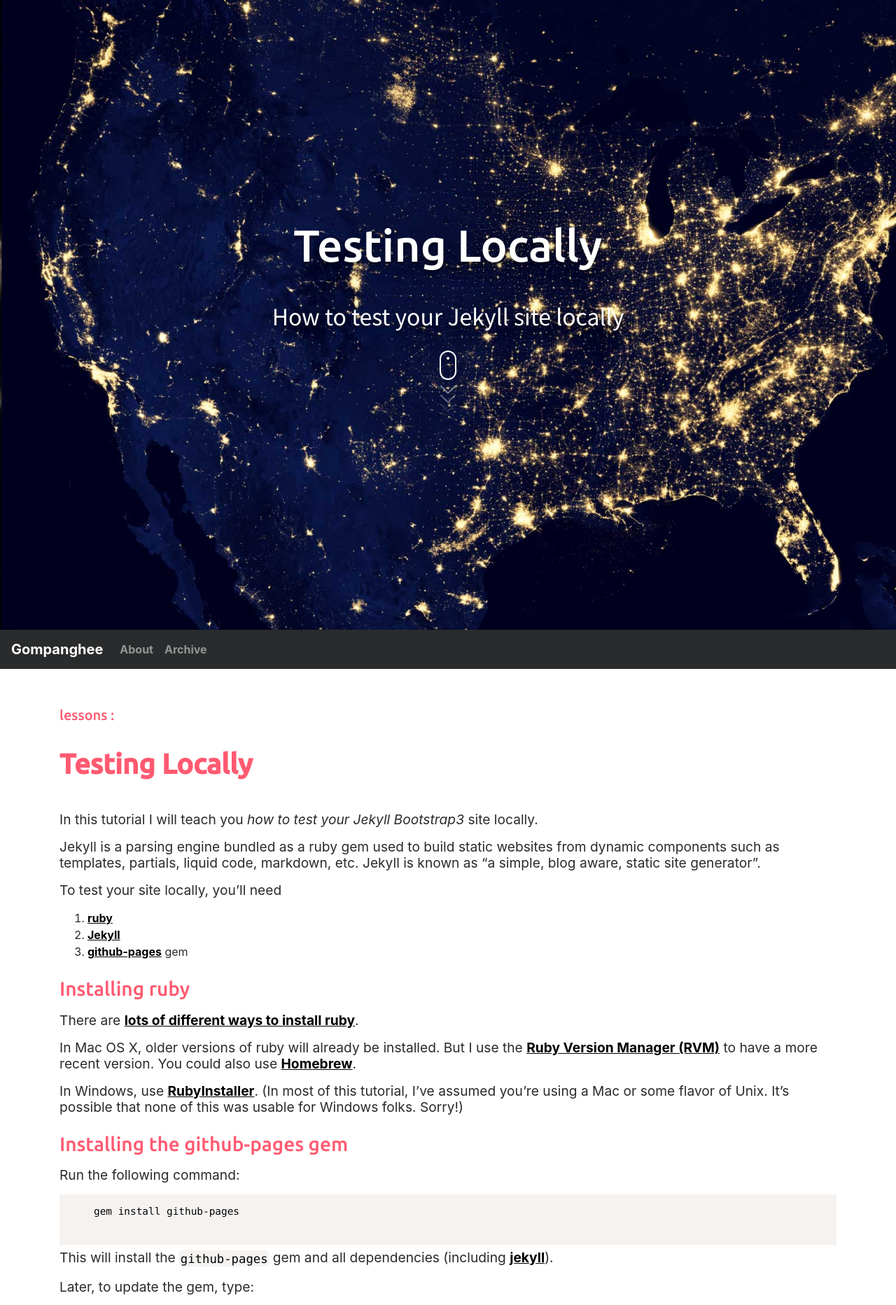
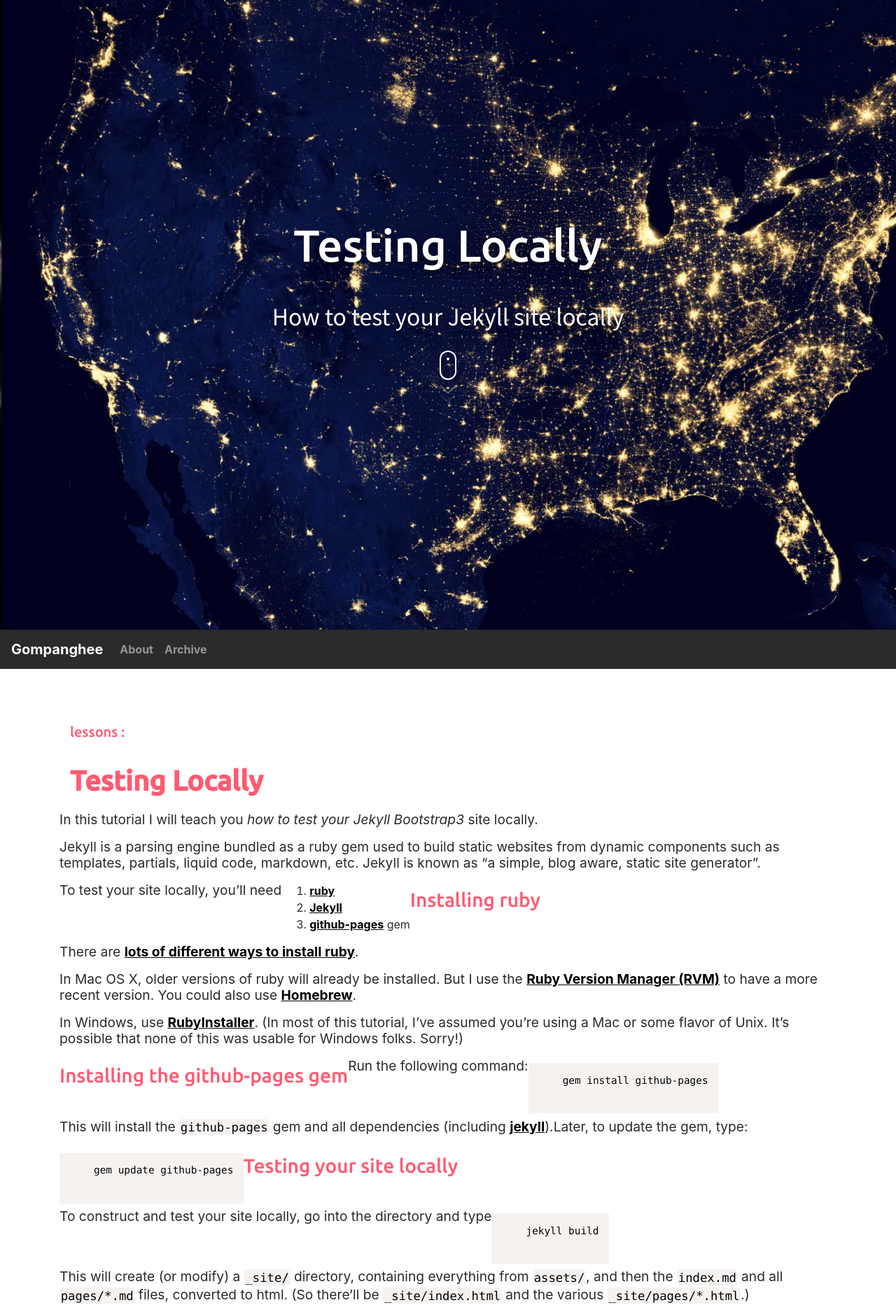
Before and after one commit to gompanghee/gompanghee.github.io, a Jekyll site: the page built from _posts/lessons/2017-01-17-testing-locally.md, in a window 1280 px wide. Shown: the top 1865 px of the page at 70% size. Built offline with Jekyll 4.4.1, drawn with Linux system fonts in a browser that asks for light colours; nearby versions of some CDN libraries; comment, search, counter and statistics services are not loaded.

Commit message:
Update post.html

```diff
--- a/_includes/themes/bootstrap/post.html
+++ b/_includes/themes/bootstrap/post.html
@@ -332,6 +332,11 @@
 <br />
 
     <div class="container">
+
+        <div class="col-sm-12 blog-main post">
+
+          {% include ads-block.html %}
+          <br />
           <div class="row post">
 
             <div class="col-sm-6">
@@ -349,11 +354,6 @@
           </div>
 
           <div class="row">
-
-        <div class="col-sm-12 blog-main post">
-
-          {% include ads-block.html %}
-          <br />
            {{ content }}
           <br />
           {% include ads-block.html %}
```
Lines whose indentation alone changed are shown as unchanged.
